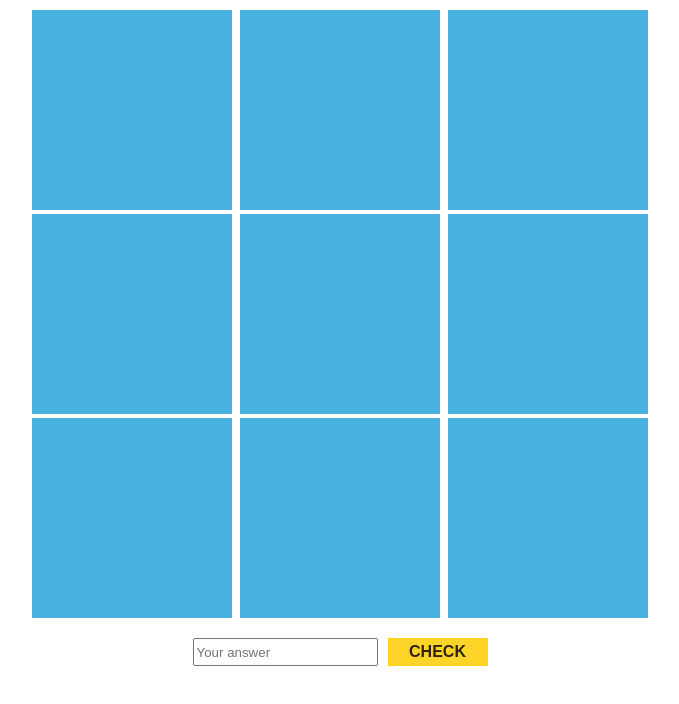
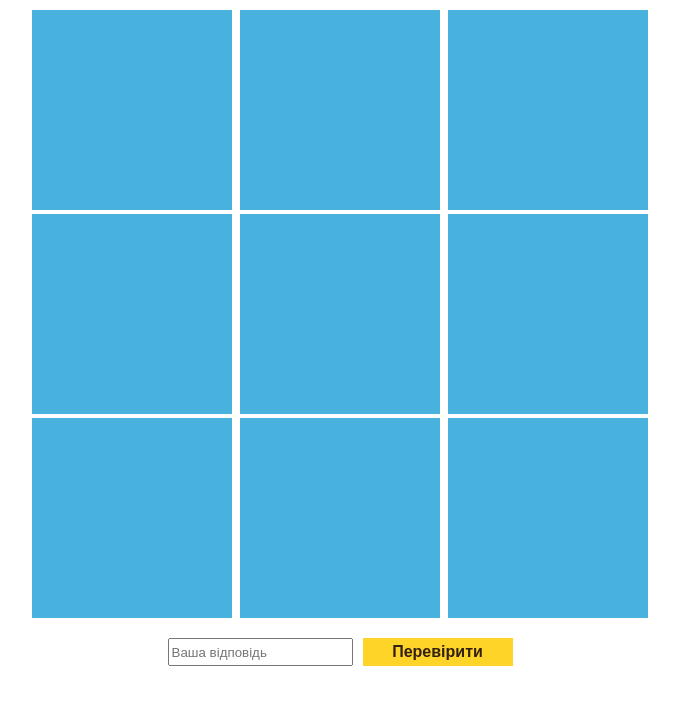
Before and after one commit to Dmitroson/Crossens, a plain HTML site: page index.html in a window 1280 px wide. Shown: the whole page, without its empty margins (300-979 px from the left). Drawn offline with Linux system fonts and the light colour scheme.

Commit message:
add copyrights

```diff
--- a/index.html
+++ b/index.html
@@ -1,10 +1,12 @@
+<!-- Created by Kotenko Oleksandr, Kozak Sergiy, Kryvonos Myhailo -->
+
 <!DOCTYPE html>
 <html lang="en">
 <head>
     <meta charset="UTF-8">
     <link rel="stylesheet" href="main.css">
     <script src="script.js" async></script>
-    <title>Crossens</title>
+    <title>Кроссенс</title>
 </head>
 <body>
 <div class="container">
@@ -19,8 +21,8 @@
     <div class="picture picture-9"><p>114</p></div>
 </div>
 <div class="checkout">
-    <input type="text" placeholder="Your answer">
-    <a href="#" class="button">CHECK</a>
+    <input type="text" placeholder="Ваша відповідь">
+    <a href="#" class="button">Перевірити</a>
 </div>
 </body>
 </html>
--- a/main.css
+++ b/main.css
@@ -1,3 +1,5 @@
+/* Created by Kotenko Oleksandr, Kozak Sergiy, Kryvonos Myhailo */
+
 .container{
     width: 620px;
     height: 620px;
@@ -38,7 +40,7 @@ input{
     font-family: 'Montserrat', sans-serif;
     font-weight: 900;
     display: block;
-    width: 100px;
+    width: 150px;
     background: #FED428;
     text-decoration: none;
     color: #322012;
--- a/script.js
+++ b/script.js
@@ -1,3 +1,5 @@
+// Created by Kotenko Oleksandr, Kozak Sergiy, Kryvonos Myhailo
+
 let container = document.querySelector('div.container');
 let selectedElement;
 
```
